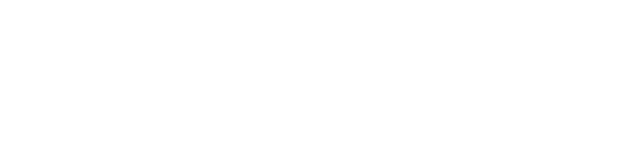
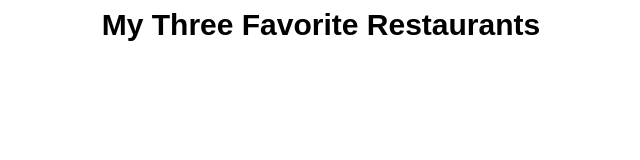
Before and after one commit to xiongwen-marianas/wk3_assignment1, a plain HTML site: page index.html in a window 1280 px wide. Shown: the whole page, without its empty margins (319-959 px from the left). Drawn offline with Linux system fonts and the light colour scheme.

Commit message:
Favorite Restaurants

```diff
--- a/index.html
+++ b/index.html
@@ -1,12 +1,21 @@
 <html>
   <head>
     <title>
-      Three Favourite Restaurants
+      wk3 assignment
     </title>
+    <style>
+      header h1{
+        font-size: 30px;
+        text-align: center;
+      }
+      body {
+        font-family: Arial, Helvetica, sans-serif;
+      }
+    </style>
   </head>
   <body>
-    <h1>
-
-    </h1>
+    <header>
+      <h1>My Three Favorite Restaurants</h1>
+    </header>
   </body>
 </html>
```
Also changed, not shown: Image/CantonRestaurant.jpeg (added), Image/MajestyChineseRestaurant.webp (added), Image/Shirleys.jpg (added).
